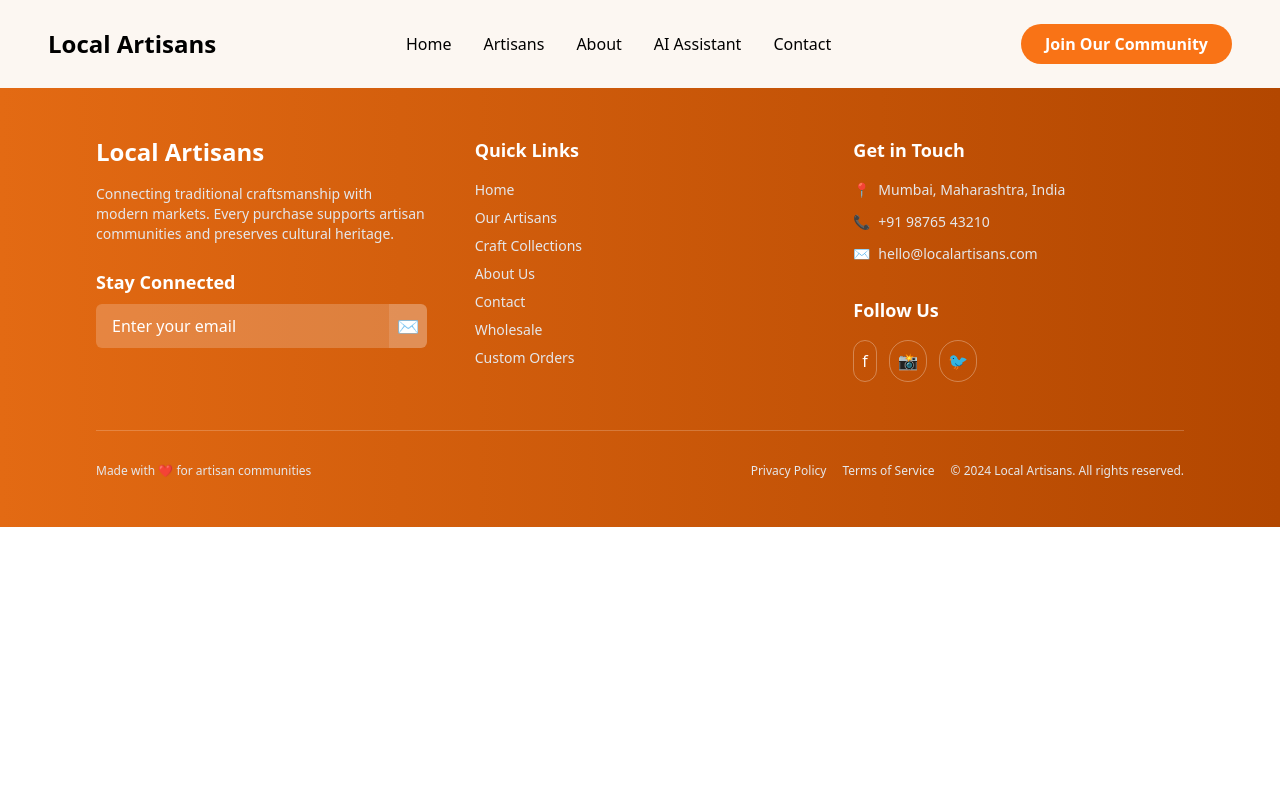
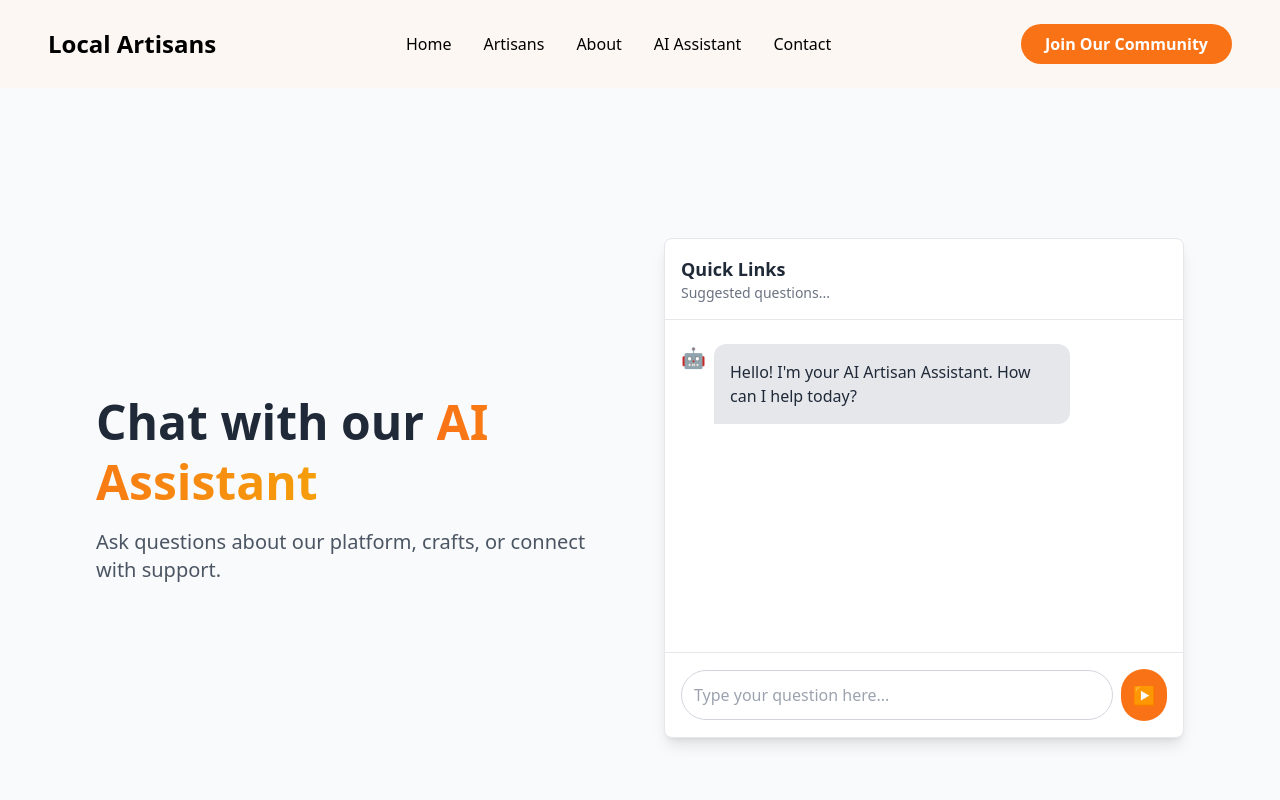
Before and after one commit to Akansha8Agrawal/local-artisans, a React (Create React App) app in the folder frontend/: page /chat in a window 1280 px wide. Shown: the top 800 px of the page. Built offline with nearby package versions, Linux system fonts and the light colour scheme.

Commit message:
chatbot frontend added

```diff
--- a/frontend/src/App1.tsx
+++ b/frontend/src/App1.tsx
@@ -8,6 +8,7 @@ import Footer from './components/Footer';
 import ArtisansPage from './components/ArtisansPage';
 import AboutPage from './components/AboutPage';
 import ContactPage from './components/ContactPage';
+import ChatPage from './components/ChatPage';
 
 // A new component for the home page
 const HomePage = () => {
@@ -32,6 +33,7 @@ return (
 <Route path="/artisans" element={<ArtisansPage />} />
 <Route path="/about" element={<AboutPage />} />
 <Route path="/contact" element={<ContactPage />} />
+<Route path="/chat" element={<ChatPage />} />
 </Routes>
 <Footer />
 </div>
--- /dev/null
+++ b/frontend/src/components/ChatInterface.tsx
@@ -0,0 +1,95 @@
+import React, { useState, useRef, useEffect } from 'react';
+import MessageBubble from './MessageBubble';
+
+interface Message {
+  text: string;
+  sender: 'user' | 'bot';
+}
+
+const ChatInterface = () => {
+  const [messages, setMessages] = useState<Message[]>([
+    { text: "Hello! I'm your AI Artisan Assistant. How can I help today?", sender: 'bot' }
+  ]);
+  const [input, setInput] = useState<string>('');
+  const [sessionId, setSessionId] = useState<string | null>(null);
+  const messagesEndRef = useRef<HTMLDivElement>(null);
+  const [isLoading, setIsLoading] = useState<boolean>(false);
+
+  // Scroll the chat messages container only
+  useEffect(() => {
+    messagesEndRef.current?.scrollIntoView({ behavior: 'smooth', block: 'end' });
+  }, [messages]);
+
+  // Ensure page itself stays at top when component mounts
+  useEffect(() => {
+    window.scrollTo(0, 0);
+  }, []);
+
+  const handleSendMessage = (e: React.FormEvent) => {
+    e.preventDefault();
+    if (!input.trim() || isLoading) return;
+
+    const userMessage: Message = { text: input, sender: 'user' };
+    setMessages(prev => [...prev, userMessage]);
+    setInput('');
+    setIsLoading(true);
+
+    // Mock API response
+    const MOCK_BOT_REPLIES = [
+      "I can help with that! Please provide more details about your craft.",
+      "Our platform supports artisans worldwide. What region are you in?",
+      "That's a great question. Have you checked out our FAQ section for sellers?",
+      "I'm still learning! Could you rephrase your question?",
+    ];
+
+    setTimeout(() => {
+      const mockReply = MOCK_BOT_REPLIES[Math.floor(Math.random() * MOCK_BOT_REPLIES.length)];
+      const mockSessionId = "mock-session-" + Date.now();
+
+      setMessages(prev => [...prev, { text: mockReply, sender: 'bot' }]);
+      setSessionId(mockSessionId);
+      setIsLoading(false);
+    }, 1500);
+  };
+
+  return (
+    <div className="flex flex-col h-[500px] w-full max-w-2xl bg-white rounded-lg shadow-lg border border-gray-200 overflow-hidden">
+
+      {/* Header */}
+      <div className="p-4 border-b border-gray-200">
+        <h3 className="font-semibold text-lg text-gray-800">Quick Links</h3>
+        <p className="text-sm text-gray-500">Suggested questions...</p>
+      </div>
+
+      {/* Messages container */}
+      <div className="flex-1 overflow-y-auto p-4 space-y-4" id="chat-messages">
+        {messages.map((msg, idx) => (
+          <MessageBubble key={idx} text={msg.text} sender={msg.sender} />
+        ))}
+        {isLoading && (
+          <div className="flex items-center space-x-2 text-gray-500 p-2">
+            <span className="animate-spin text-xl">⏳</span>
+            <span>Assistant is typing...</span>
+          </div>
+        )}
+        <div ref={messagesEndRef} />
+      </div>
+
+      {/* Input form */}
+      <form onSubmit={handleSendMessage} className="p-4 border-t border-gray-200 flex items-center gap-2">
+        <input
+          type="text"
+          value={input}
+          onChange={(e) => setInput(e.target.value)}
+          placeholder="Type your question here..."
+          className="flex-1 rounded-full p-3 border border-gray-300 focus:outline-none focus:ring-2 focus:ring-orange-500"
+        />
+        <button type="submit" className="bg-orange-500 text-white rounded-full p-3 hover:bg-orange-600 transition-colors">
+          <span className="text-lg">▶</span>
+        </button>
+      </form>
+    </div>
+  );
+};
+
+export default ChatInterface;
--- /dev/null
+++ b/frontend/src/components/ChatPage.tsx
@@ -0,0 +1,24 @@
+import React from 'react';
+import ChatInterface from './ChatInterface';
+
+const ChatPage = () => {
+    return (
+        <div className="min-h-screen bg-gray-50 flex flex-col items-center justify-center p-24">
+            <div className="grid grid-cols-1 lg:grid-cols-2 gap-12 max-w-7xl mx-auto">
+                {/* Left Section (Intro) */}
+                <div className="flex flex-col justify-center text-left">
+                    <h2 className="text-5xl font-extrabold text-gray-800 leading-tight">
+                        Chat with our <span className="bg-gradient-to-r from-orange-500 to-amber-500 bg-clip-text text-transparent">AI Assistant</span>
+                    </h2>
+                    <p className="mt-4 text-xl text-gray-600 max-w-lg">
+                        Ask questions about our platform, crafts, or connect with support.
+                    </p>
+                </div>
+                {/* Right Section (Chat Interface) */}
+                <ChatInterface />
+            </div>
+        </div>
+    );
+};
+
+export default ChatPage;
--- /dev/null
+++ b/frontend/src/components/MessageBubble.tsx
@@ -0,0 +1,26 @@
+import React from 'react';
+
+interface MessageProps {
+    text: string;
+    sender: 'user' | 'bot';
+}
+
+const MessageBubble: React.FC<MessageProps> = ({ text, sender }) => {
+    const isUser = sender === 'user';
+    const bubbleClass = isUser
+        ? "ml-auto bg-gradient-to-r from-orange-500 to-amber-500 text-white"
+        : "mr-auto bg-gray-200 text-gray-800";
+    const avatar = isUser ? "👤" : "🤖";
+
+    return (
+        <div className={`flex items-start max-w-[80%] my-2 ${isUser ? 'justify-end' : ''}`}>
+            {!isUser && <div className="text-xl mr-2">{avatar}</div>}
+            <div className={`p-4 rounded-xl ${isUser ? 'rounded-br-none' : 'rounded-bl-none'} ${bubbleClass}`}>
+                {text}
+            </div>
+            {isUser && <div className="text-xl ml-2">{avatar}</div>}
+        </div>
+    );
+};
+
+export default MessageBubble;
--- a/frontend/src/components/Navbar.tsx
+++ b/frontend/src/components/Navbar.tsx
@@ -9,7 +9,7 @@ const Navbar = () => {
                 <li><Link to="/" className="hover:text-gray-300">Home</Link></li>
                 <li><Link to="/artisans" className="hover:text-gray-300">Artisans</Link></li>
                 <li><Link to="/about" className="hover:text-gray-300">About</Link></li>
-                <li><a href="" className="hover:text-gray-300">AI Assistant</a></li>
+                <li><Link to="/chat" className="hover:text-gray-300">AI Assistant</Link></li>
                 <li><Link to="/contact" className="hover:text-gray-300">Contact</Link></li>
             </ul>
             <button className="bg-orange-500 hover:bg-orange-600 text-white font-semibold py-2 px-6 rounded-full transition-colors duration-300">
```
Also changed, not shown: 1 other file (tests, documents, lock files or other folders).
